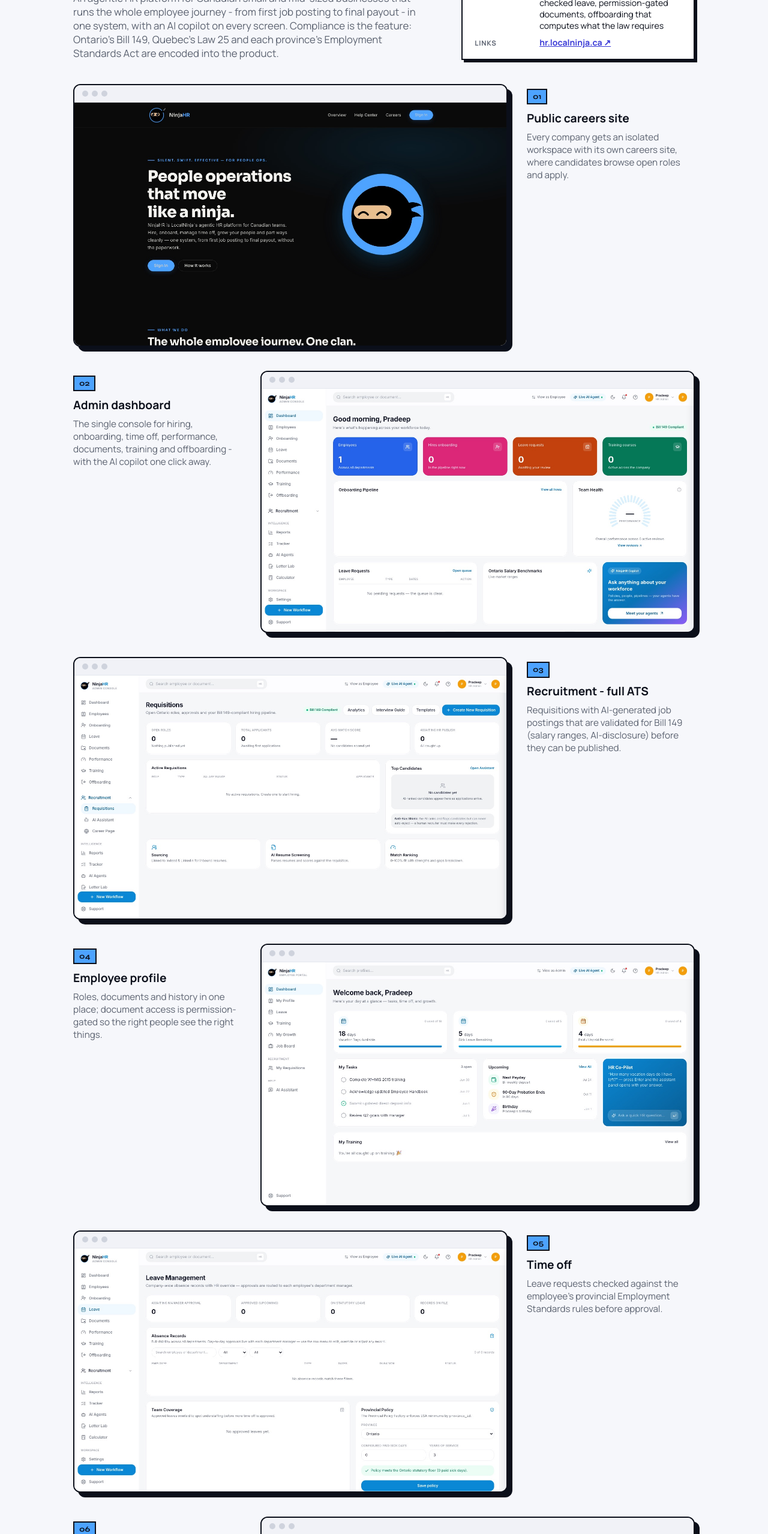
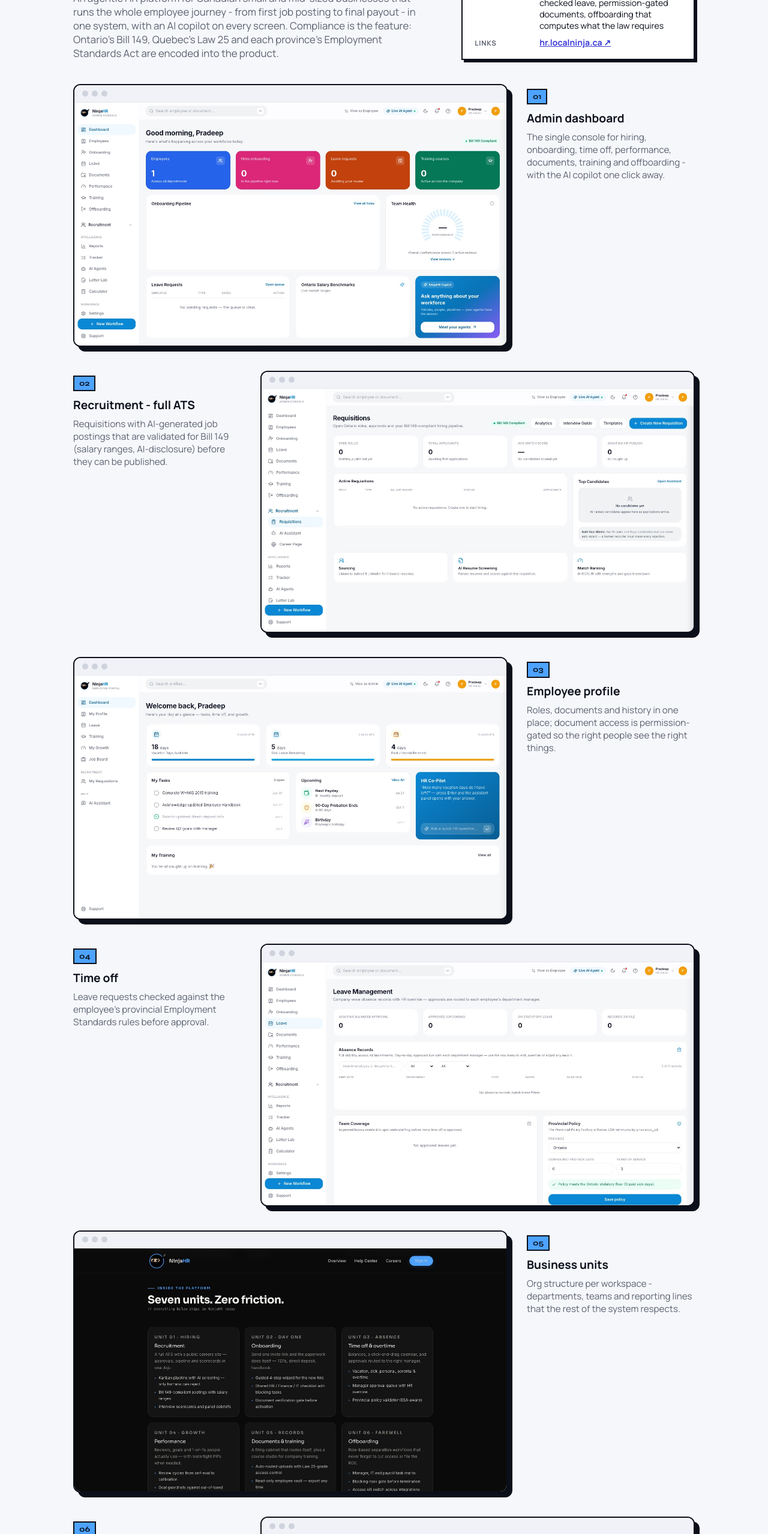
Before and after one commit to ajaypradeep11/ninja-static-website, a website built with Vite: page work/ninja-hr.html in a window 1280 px wide. Shown: the part 240-2797 px from the top of the page at 60% size. Built offline with nearby package versions, Linux system fonts and the light colour scheme.

Commit message:
Remove first NinjaHR gallery image

```diff
--- a/work/ninja-hr.html
+++ b/work/ninja-hr.html
@@ -37,109 +37,94 @@
 
       <div class="gal-grid">
         <article class="shot">
-          <button class="frame" type="button" data-open="#lb-1" aria-label="Enlarge: Public careers site">
+          <button class="frame" type="button" data-open="#lb-1" aria-label="Enlarge: Admin dashboard">
             <span class="bar" aria-hidden="true"><i></i><i></i><i></i></span>
-            <img src="/work/ninja-hr/live-home.jpg" alt="Public careers site" loading="eager" />
+            <img src="/work/ninja-hr/app-dashboard.jpg" alt="Admin dashboard" loading="eager" />
           </button>
           <div class="cap">
             <span class="n">01</span>
-            <h2>Public careers site</h2>
-            <p>Every company gets an isolated workspace with its own careers site, where candidates browse open roles and apply.</p>
-          </div>
-        </article>
-        <article class="shot">
-          <button class="frame" type="button" data-open="#lb-2" aria-label="Enlarge: Admin dashboard">
-            <span class="bar" aria-hidden="true"><i></i><i></i><i></i></span>
-            <img src="/work/ninja-hr/app-dashboard.jpg" alt="Admin dashboard" loading="lazy" />
-          </button>
-          <div class="cap">
-            <span class="n">02</span>
             <h2>Admin dashboard</h2>
             <p>The single console for hiring, onboarding, time off, performance, documents, training and offboarding - with the AI copilot one click away.</p>
           </div>
         </article>
         <article class="shot">
-          <button class="frame" type="button" data-open="#lb-3" aria-label="Enlarge: Recruitment - full ATS">
+          <button class="frame" type="button" data-open="#lb-2" aria-label="Enlarge: Recruitment - full ATS">
             <span class="bar" aria-hidden="true"><i></i><i></i><i></i></span>
             <img src="/work/ninja-hr/app-recruitment.jpg" alt="Recruitment - full ATS" loading="lazy" />
           </button>
           <div class="cap">
-            <span class="n">03</span>
+            <span class="n">02</span>
             <h2>Recruitment - full ATS</h2>
             <p>Requisitions with AI-generated job postings that are validated for Bill 149 (salary ranges, AI-disclosure) before they can be published.</p>
           </div>
         </article>
         <article class="shot">
-          <button class="frame" type="button" data-open="#lb-4" aria-label="Enlarge: Employee profile">
+          <button class="frame" type="button" data-open="#lb-3" aria-label="Enlarge: Employee profile">
             <span class="bar" aria-hidden="true"><i></i><i></i><i></i></span>
             <img src="/work/ninja-hr/app-employee.jpg" alt="Employee profile" loading="lazy" />
           </button>
           <div class="cap">
-            <span class="n">04</span>
+            <span class="n">03</span>
             <h2>Employee profile</h2>
             <p>Roles, documents and history in one place; document access is permission-gated so the right people see the right things.</p>
           </div>
         </article>
         <article class="shot">
-          <button class="frame" type="button" data-open="#lb-5" aria-label="Enlarge: Time off">
+          <button class="frame" type="button" data-open="#lb-4" aria-label="Enlarge: Time off">
             <span class="bar" aria-hidden="true"><i></i><i></i><i></i></span>
             <img src="/work/ninja-hr/app-leave.jpg" alt="Time off" loading="lazy" />
           </button>
           <div class="cap">
-            <span class="n">05</span>
+            <span class="n">04</span>
             <h2>Time off</h2>
             <p>Leave requests checked against the employee's provincial Employment Standards rules before approval.</p>
           </div>
         </article>
         <article class="shot">
-          <button class="frame" type="button" data-open="#lb-6" aria-label="Enlarge: Business units">
+          <button class="frame" type="button" data-open="#lb-5" aria-label="Enlarge: Business units">
             <span class="bar" aria-hidden="true"><i></i><i></i><i></i></span>
             <img src="/work/ninja-hr/live-units.jpg" alt="Business units" loading="lazy" />
           </button>
           <div class="cap">
-            <span class="n">06</span>
+            <span class="n">05</span>
             <h2>Business units</h2>
             <p>Org structure per workspace - departments, teams and reporting lines that the rest of the system respects.</p>
           </div>
         </article>
         <article class="shot">
-          <button class="frame" type="button" data-open="#lb-7" aria-label="Enlarge: Help centre">
+          <button class="frame" type="button" data-open="#lb-6" aria-label="Enlarge: Help centre">
             <span class="bar" aria-hidden="true"><i></i><i></i><i></i></span>
             <img src="/work/ninja-hr/live-help.jpg" alt="Help centre" loading="lazy" />
           </button>
           <div class="cap">
-            <span class="n">07</span>
+            <span class="n">06</span>
             <h2>Help centre</h2>
             <p>In-product help and guidance alongside the copilot, so admins don't need an HR consultant to get started.</p>
           </div>
         </article>
       </div>
 
-      <div class="lightbox" id="lb-1" role="dialog" aria-label="Public careers site">
-        <button type="button" data-close aria-label="Close">×</button>
-        <img src="/work/ninja-hr/live-home.jpg" alt="Public careers site" loading="lazy" />
-      </div>
-      <div class="lightbox" id="lb-2" role="dialog" aria-label="Admin dashboard">
+      <div class="lightbox" id="lb-1" role="dialog" aria-label="Admin dashboard">
         <button type="button" data-close aria-label="Close">×</button>
         <img src="/work/ninja-hr/app-dashboard.jpg" alt="Admin dashboard" loading="lazy" />
       </div>
-      <div class="lightbox" id="lb-3" role="dialog" aria-label="Recruitment - full ATS">
+      <div class="lightbox" id="lb-2" role="dialog" aria-label="Recruitment - full ATS">
         <button type="button" data-close aria-label="Close">×</button>
         <img src="/work/ninja-hr/app-recruitment.jpg" alt="Recruitment - full ATS" loading="lazy" />
       </div>
-      <div class="lightbox" id="lb-4" role="dialog" aria-label="Employee profile">
+      <div class="lightbox" id="lb-3" role="dialog" aria-label="Employee profile">
         <button type="button" data-close aria-label="Close">×</button>
         <img src="/work/ninja-hr/app-employee.jpg" alt="Employee profile" loading="lazy" />
       </div>
-      <div class="lightbox" id="lb-5" role="dialog" aria-label="Time off">
+      <div class="lightbox" id="lb-4" role="dialog" aria-label="Time off">
         <button type="button" data-close aria-label="Close">×</button>
         <img src="/work/ninja-hr/app-leave.jpg" alt="Time off" loading="lazy" />
       </div>
-      <div class="lightbox" id="lb-6" role="dialog" aria-label="Business units">
+      <div class="lightbox" id="lb-5" role="dialog" aria-label="Business units">
         <button type="button" data-close aria-label="Close">×</button>
         <img src="/work/ninja-hr/live-units.jpg" alt="Business units" loading="lazy" />
       </div>
-      <div class="lightbox" id="lb-7" role="dialog" aria-label="Help centre">
+      <div class="lightbox" id="lb-6" role="dialog" aria-label="Help centre">
         <button type="button" data-close aria-label="Close">×</button>
         <img src="/work/ninja-hr/live-help.jpg" alt="Help centre" loading="lazy" />
       </div>
```
